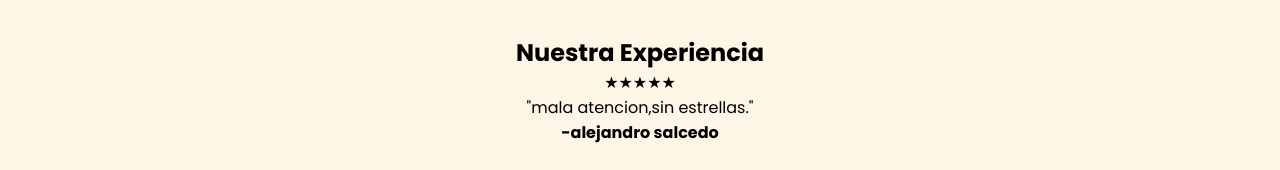
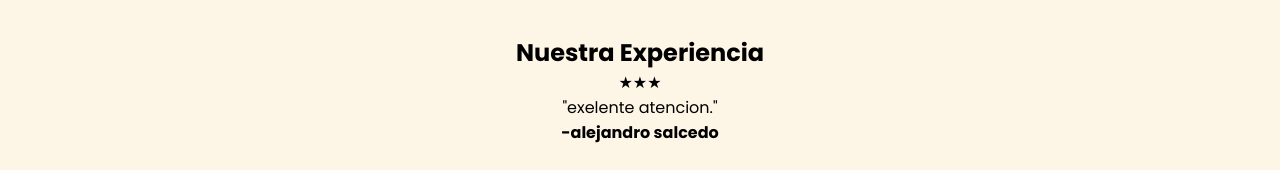
Before and after one commit to jhonmariog102015-a11y/proyecto-, a plain HTML site: page index.html in a window 1280 px wide. Shown: the part 969-1139 px from the top of the page. Drawn offline with Linux system fonts and the light colour scheme.

Commit message:
juan carlos presente

```diff
--- a/index.html
+++ b/index.html
@@ -57,8 +57,8 @@
             <h2>Nuestra Experiencia</h2>
             <div class="testimonios-grid">
                 <div class="testi-card">
-                    <div class="estrellas">★★★★★</div>
-                    <p>"mala atencion,sin estrellas."</p>
+                    <div class="estrellas">★★★</div>
+                    <p>"exelente atencion."</p>
                     <strong>-alejandro salcedo</strong>
                 </div>
             </div>
```
